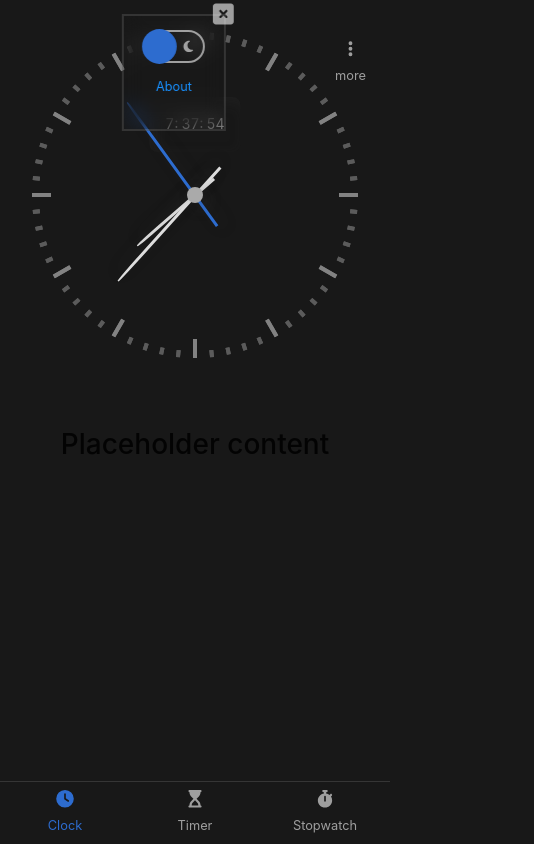
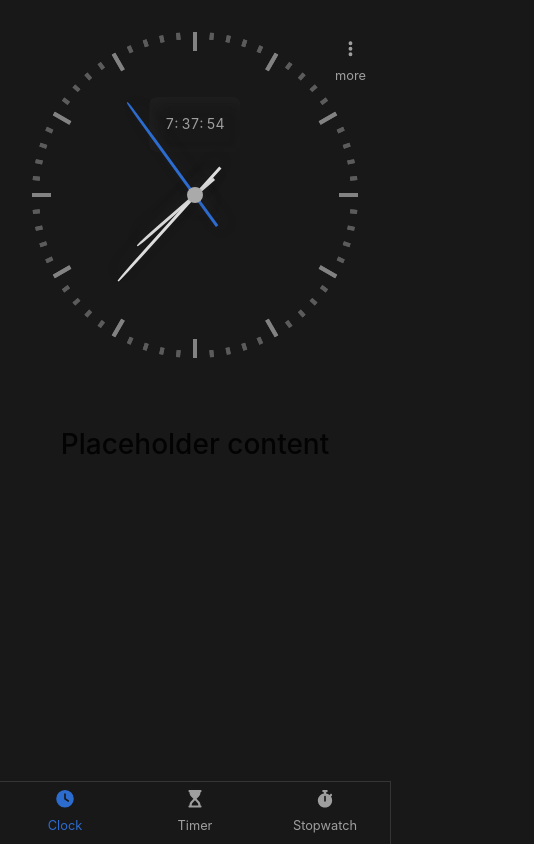
Before and after one commit to Klrfl/TellTime, a Vue app: page / in a window 390 px wide. Shown: the whole page, 534 px wide, since content can reach past the window. Built offline with nearby package versions, Linux system fonts and the light colour scheme.

Commit message:
changed transform values with media query

```diff
--- a/src/components/KebabMenu.vue
+++ b/src/components/KebabMenu.vue
@@ -65,11 +65,13 @@ function toggleOverlay(opt = null) {
 
   position: absolute;
   inset: 1rem 1rem auto auto;
-  transform: translateX(-150%);
-  transition: transform 200ms ease;
+  transform: translateX(150%);
+  opacity: 0%;
+  transition: transform 200ms ease, opacity 200ms ease;
 
   &.active {
     transform: none;
+    opacity: 100%;
   }
 }
 
@@ -130,6 +132,7 @@ function toggleOverlay(opt = null) {
   }
 
   .overlay {
+    transform: translateX(-150%);
     inset: auto 0 1rem 1rem;
   }
 }
```
